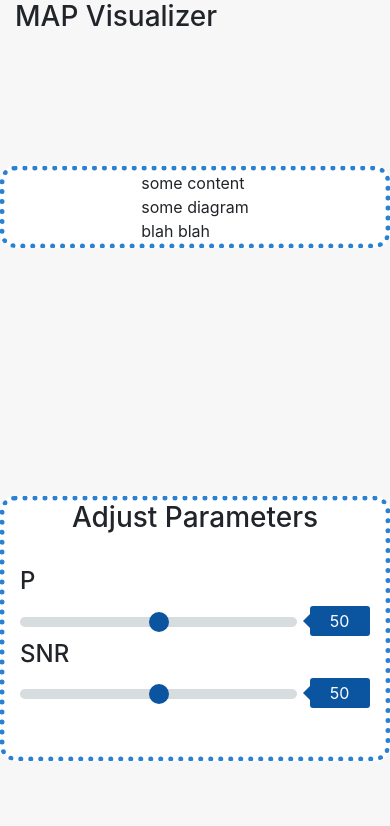
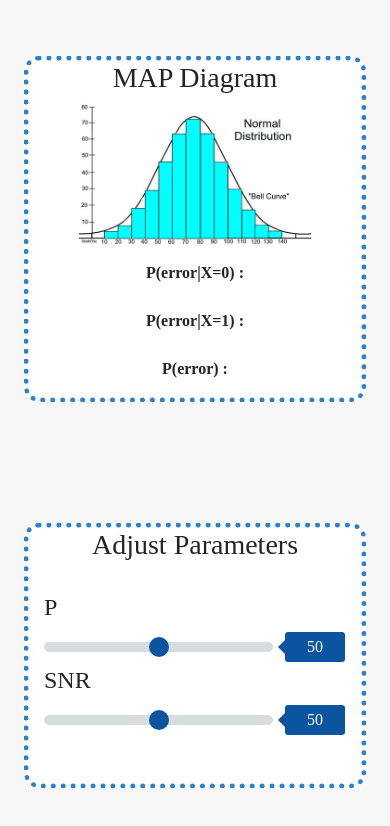
Before and after one commit to NegarMirgati/MAPVis, a plain HTML site: page index.html in a window 390 px wide. Drawn offline with nearby package versions, Linux system fonts and the light colour scheme.

Commit message:
feat: add mock diagram and P(error) rows

```diff
--- a/css/custom.css
+++ b/css/custom.css
@@ -1,6 +1,7 @@
 body, html {
     height: 100%;
     background-color: #F7F7F7;
+    font-family: 'Times New Roman', Times, serif;
   }
 
 .col-md-4{
@@ -23,9 +24,17 @@ body, html {
     text-align: center;
 }
 
+#diagram-header{
+    text-align: center;
+}
+
 #diagram{
     border-style: dotted;
     border-color: rgb(42, 129, 209);
     border-width:5px;
     border-radius: 15px;
 }
+
+#diag_img{
+    width: 70%;
+}
--- a/index.html
+++ b/index.html
@@ -1,4 +1,4 @@
-<!doctype html>
+<!DOCTYPE html>
 <html lang="en">
 
 <head>
@@ -33,18 +33,36 @@
 
 <body>
     <div class="container h-100">
-        <h3>MAP Visualizer</h3>
         <div class="row h-100">
-            <div class="col-md-6 align-self-center" id="diagram">
-                <div class="d-flex justify-content-center">
-                    <div>
-                        some content <br>
-                        some diagram <br>
-                        blah blah <br>
-                    </div>
+            <div class="col-md-6 mx-4 mb-2  justify-content-center align-self-center" id="diagram">
+                <div class="row justify-content-center">
+                    <h3 id=" diagram-header">MAP Diagram</h3>
                 </div>
+                <!-- #TODO : Replace this with a real diagram! -->
+                <div class="row mb-2 justify-content-center">
+                    <img class="mx-auto d-block" id="diag_img" src="assets/images/normal.jpg" alt="diagram">
+                </div>
+                <!-- #TODO : Calculate real value! -->
+                <div class="row mt-3 justify-content-center">
+                    <p id="err_x0"><b>P(error|X=0) : </b>
+                    <p id="err_x0_value"></p>
+                    </p>
+                </div>
+                <!-- #TODO : Calculate real value! -->
+                <div class="row mt-2 justify-content-center">
+                    <p id="err_x1"><b>P(error|X=1) : </b></p>
+                    <p id="err_x1_value"></p>
+                    </p>
+                </div>
+                <!-- #TODO : Calculate real value! -->
+                <div class="row mt-2 justify-content-center">
+                    <p id="err"><b>P(error) : </b></p>
+                    <p id="err_value"></p>
+                    </p>
+                </div>
+
             </div>
-            <div class="offset-md-2  col-md-4 align-self-center" id="setting">
+            <div class=" offset-md-2 mx-4 col-md-4 align-self-center" id="setting">
                 <div class="row mb-4" id="settings_box_header">
                     <div class="col align-self-center">
                         <h3>Adjust Parameters</h3>
@@ -54,7 +72,8 @@
                     <div class="col mb-1">
                         <h4>P</h4>
                         <div class="range-slider">
-                            <input class="range-slider__range" type="range" value="50" min="0" max="100">
+                            <input class="range-slider__range" id="p" type="range" onChange="updateDiagram()" value="50"
+                                min="0" max="100">
                             <span class="range-slider__value">0</span>
                         </div>
                     </div>
@@ -63,7 +82,8 @@
                     <div class="col mb-5">
                         <h4>SNR</h4>
                         <div class="range-slider">
-                            <input class="range-slider__range" type="range" value="50" min="0" max="100">
+                            <input class="range-slider__range" id="snr" type="range" onChange="updateDiagram()"
+                                value="50" min="0" max="100">
                             <span class="range-slider__value">0</span>
                         </div>
 
@@ -72,7 +92,6 @@
             </div>
         </div>
     </div>
-    </div>
 </body>
 
 </html>
--- a/js/custom.js
+++ b/js/custom.js
@@ -21,3 +21,16 @@ var rangeSlider = function () {
 document.addEventListener('DOMContentLoaded', function () {
     rangeSlider();
 }, false);
+
+// This function updates diagram and P(err) values whenever any slider value changes
+var updateDiagram = function () {
+    console.log("update called!")
+    var p_value = document.getElementById('p').value
+    var snr_value = document.getElementById('snr').value;
+    console.log(snr_value)
+    console.log(p_value)
+
+    document.getElementById('err_x0_value').innerText = p_value
+    document.getElementById('err_x1_value').innerText = snr_value;
+
+}
```
Also changed, not shown: assets/images/normal.jpg (added), 1 other file.
